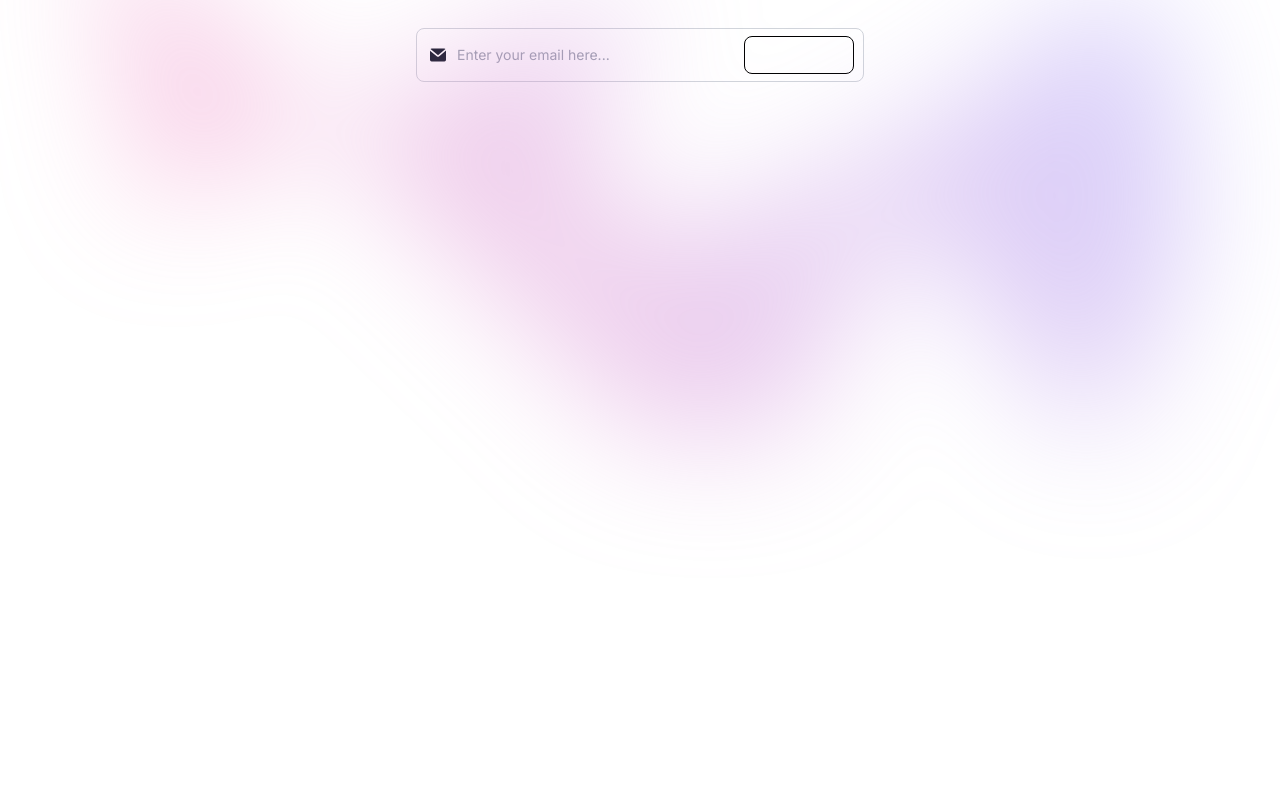
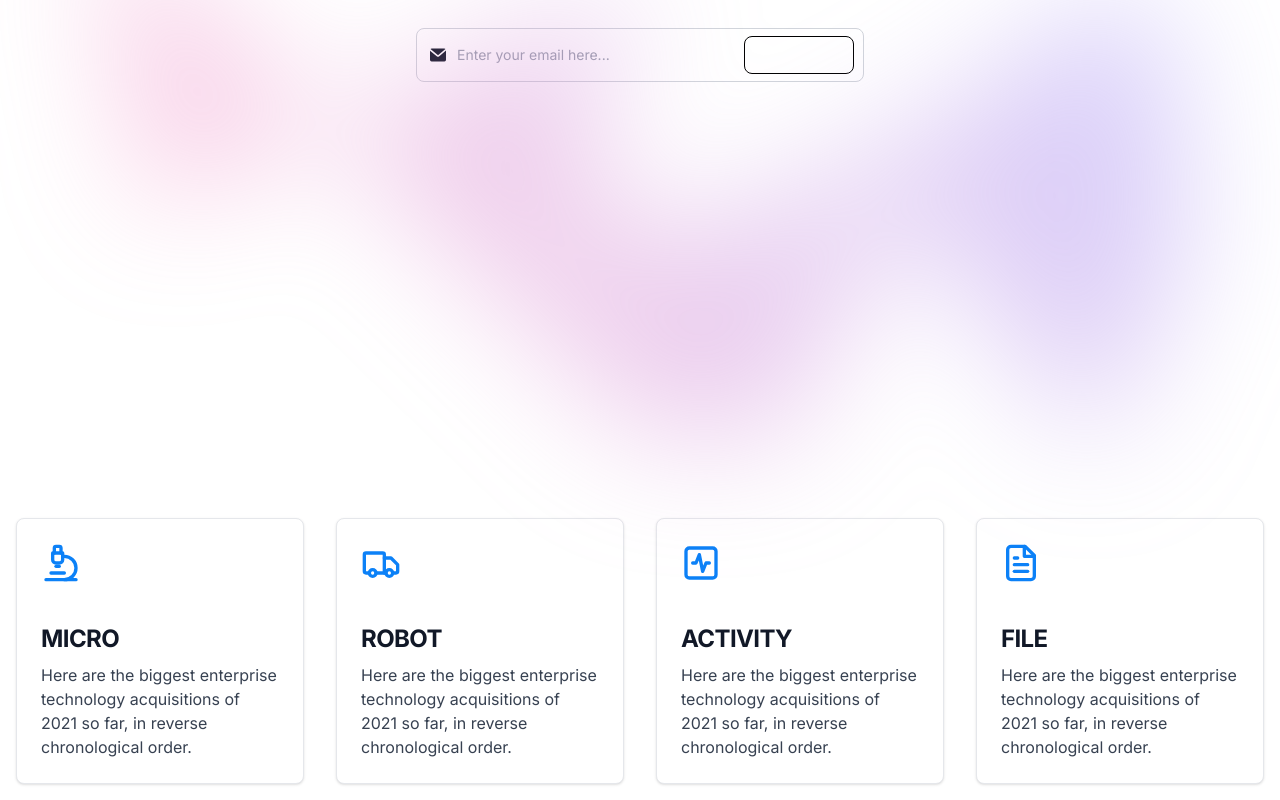
Before and after one commit to Medtekviyab/Product-App, a Next.js app in the folder alliance-app/: page / in a window 1280 px wide. Shown: the part 310-1110 px from the top of the page. Before the commit the page ends 812 px from the top, so only its background shows below. Built offline with nearby package versions, Linux system fonts and the light colour scheme.

Commit message:
Update Homepage.js

```diff
--- a/alliance-app/src/pages/Homepage.js
+++ b/alliance-app/src/pages/Homepage.js
@@ -89,6 +89,134 @@ const Homepage = () => {
           </div>
         </div>
       </div>
+
+                <div class="flex  justify-center">
+          <a
+            href="#"
+            class="block sm:w-1/2 md:w-1/3 lg:w-1/4 max-w-xs p-6 bg-white border border-gray-200 rounded-lg shadow hover:bg-gray-100 dark:bg-gray-800 dark:border-gray-700 dark:hover:bg-gray-700 m-4 "
+          >
+            <svg
+              xmlns="http://www.w3.org/2000/svg"
+              width="40"
+              height="40"
+              viewBox="0 0 24 24"
+              fill="none"
+              stroke="#0C81F7"
+              stroke-width="2"
+              stroke-linecap="round"
+              stroke-linejoin="round"
+              class="lucide lucide-microscope"
+            >
+              <path d="M6 18h8" />
+              <path d="M3 22h18" />
+              <path d="M14 22a7 7 0 1 0 0-14h-1" />
+              <path d="M9 14h2" />
+              <path d="M9 12a2 2 0 0 1-2-2V6h6v4a2 2 0 0 1-2 2Z" />
+              <path d="M12 6V3a1 1 0 0 0-1-1H9a1 1 0 0 0-1 1v3" />
+            </svg>
+
+            <div class="flex flex-col items-start">
+              <h5 class="mb-2 mt-10 text-2xl font-bold tracking-tight text-gray-900 dark:text-white  text-left">
+                MICRO
+              </h5>
+              <p class="font-normal text-gray-700 dark:text-gray-400  text-left">
+                Here are the biggest enterprise technology acquisitions of 2021
+                so far, in reverse chronological order.
+              </p>
+            </div>
+          </a>
+
+          <a
+            href="#"
+            class="block sm:w-1/2 md:w-1/3 lg:w-1/4 max-w-xs p-6 bg-white border border-gray-200 rounded-lg shadow hover:bg-gray-100 dark:bg-gray-800 dark:border-gray-700 dark:hover:bg-gray-700 m-4"
+          >
+            <svg
+              xmlns="http://www.w3.org/2000/svg"
+              width="40"
+              height="40"
+              viewBox="0 0 24 24"
+              fill="none"
+              stroke="#0C81F7"
+              stroke-width="2"
+              stroke-linecap="round"
+              stroke-linejoin="round"
+              class="lucide lucide-truck"
+            >
+              <path d="M5 18H3c-.6 0-1-.4-1-1V7c0-.6.4-1 1-1h10c.6 0 1 .4 1 1v11" />
+              <path d="M14 9h4l4 4v4c0 .6-.4 1-1 1h-2" />
+              <circle cx="7" cy="18" r="2" />
+              <path d="M15 18H9" />
+              <circle cx="17" cy="18" r="2" />
+            </svg>
+            <h5 class="mb-2 mt-10 text-2xl font-bold tracking-tight text-gray-900 dark:text-white  text-left">
+              ROBOT
+            </h5>
+            <p class="font-normal text-gray-700 dark:text-gray-400  text-left">
+              Here are the biggest enterprise technology acquisitions of 2021 so
+              far, in reverse chronological order.
+            </p>
+          </a>
+
+          <a
+            href="#"
+            class="block sm:w-1/2 md:w-1/3 lg:w-1/4 max-w-xs p-6 bg-white border border-gray-200 rounded-lg shadow hover:bg-gray-100 dark:bg-gray-800 dark:border-gray-700 dark:hover:bg-gray-700 m-4"
+          >
+            <svg
+              xmlns="http://www.w3.org/2000/svg"
+              width="40"
+              height="40"
+              viewBox="0 0 24 24"
+              fill="none"
+              stroke="#0C81F7"
+              stroke-width="2"
+              stroke-linecap="round"
+              stroke-linejoin="round"
+              class="lucide lucide-activity-square"
+            >
+              <rect width="18" height="18" x="3" y="3" rx="2" />
+              <path d="M17 12h-2l-2 5-2-10-2 5H7" />
+            </svg>
+
+            <h5 class="mb-2 mt-10 text-2xl font-bold tracking-tight text-gray-900 dark:text-white  text-left">
+              ACTIVITY
+            </h5>
+            <p class="font-normal text-gray-700 dark:text-gray-400  text-left">
+              Here are the biggest enterprise technology acquisitions of 2021 so
+              far, in reverse chronological order.
+            </p>
+          </a>
+
+          <a
+            href="#"
+            class="block sm:w-1/2 md:w-1/3 lg:w-1/4 max-w-xs p-6 bg-white border border-gray-200 rounded-lg shadow hover:bg-gray-100 dark:bg-gray-800 dark:border-gray-700 dark:hover:bg-gray-700 m-4"
+          >
+            <svg
+              xmlns="http://www.w3.org/2000/svg"
+              width="40"
+              height="40"
+              viewBox="0 0 24 24"
+              fill="none"
+              stroke="#0C81F7"
+              stroke-width="2"
+              stroke-linecap="round"
+              stroke-linejoin="round"
+              class="lucide lucide-file-text"
+            >
+              <path d="M14.5 2H6a2 2 0 0 0-2 2v16a2 2 0 0 0 2 2h12a2 2 0 0 0 2-2V7.5L14.5 2z" />
+              <polyline points="14 2 14 8 20 8" />
+              <line x1="16" x2="8" y1="13" y2="13" />
+              <line x1="16" x2="8" y1="17" y2="17" />
+              <line x1="10" x2="8" y1="9" y2="9" />
+            </svg>
+            <h5 class="mb-2 mt-10 text-2xl font-bold tracking-tight text-gray-900 dark:text-white  text-left">
+              FILE
+            </h5>
+            <p class="font-normal text-gray-700 dark:text-gray-400  text-left">
+              Here are the biggest enterprise technology acquisitions of 2021 so
+              far, in reverse chronological order.
+            </p>
+          </a>
+        </div>
     </div>
   );
 };
```
